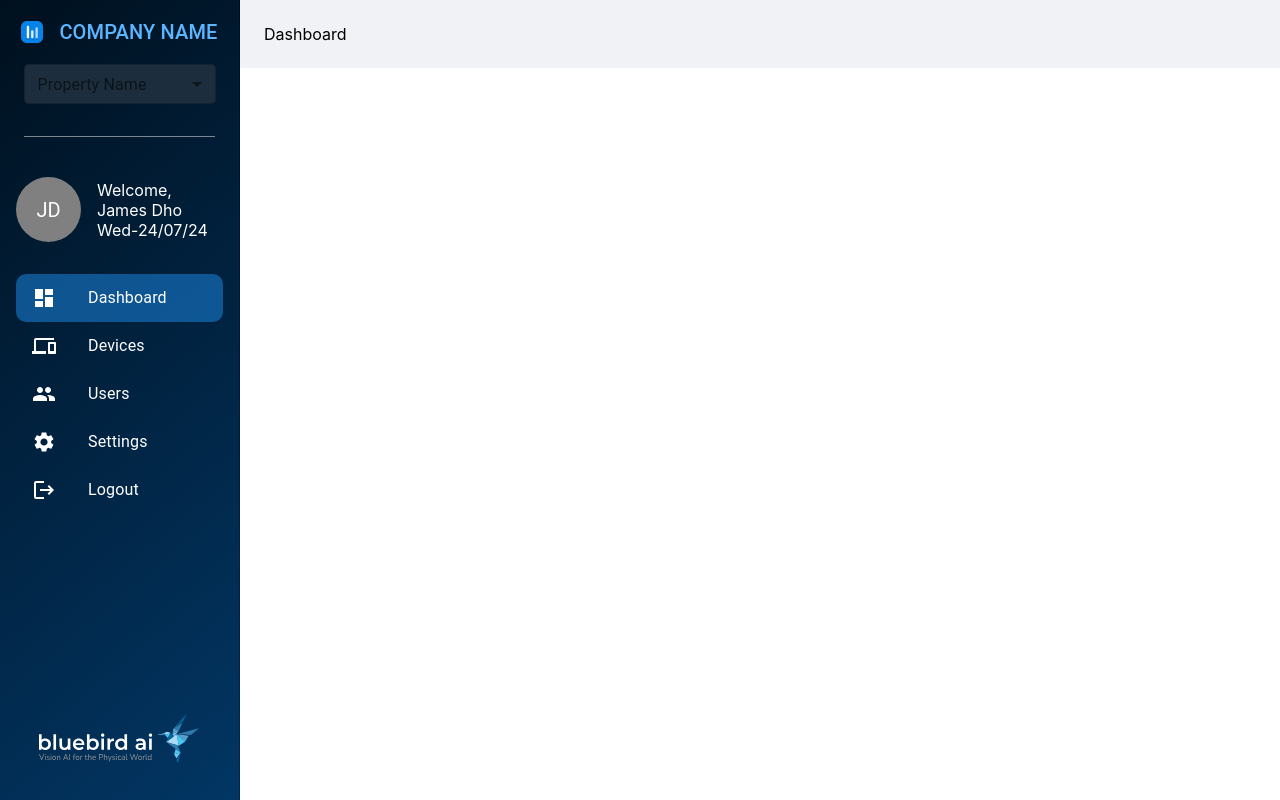
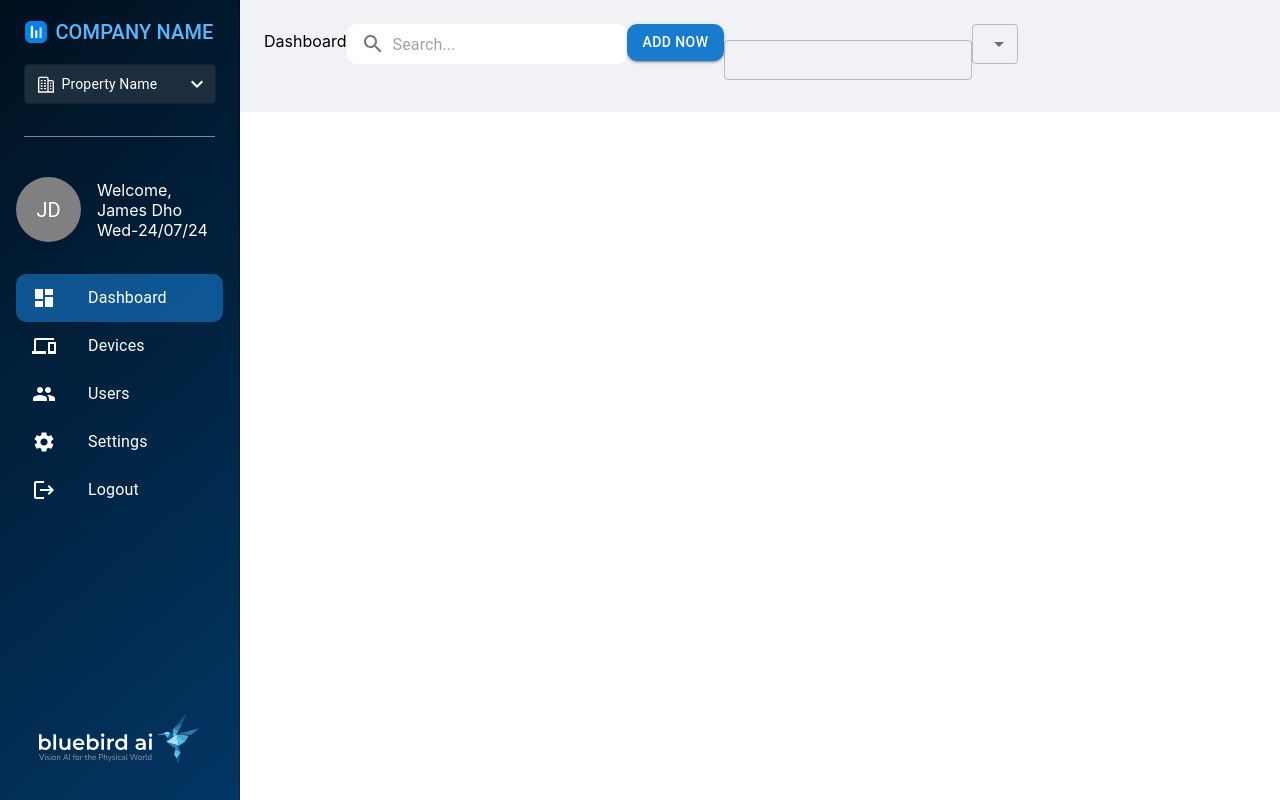
Before and after one commit to Earts-vinay/bluebird, a React (Create React App) app: page / in a window 1280 px wide. Built offline with nearby package versions, Linux system fonts and the light colour scheme.

Commit message:
creating custom fields

```diff
--- a/src/components/Sidenav.jsx
+++ b/src/components/Sidenav.jsx
@@ -1,10 +1,13 @@
 import React, { useState } from 'react';
-import { Drawer, List, ListItem, ListItemIcon, ListItemText, Avatar, Typography, Divider, Box, Menu, MenuItem, FormControl, TextField } from '@mui/material';
+import { Drawer, List, ListItem, ListItemIcon, ListItemText, Avatar, Typography, Divider, Box, Menu, MenuItem, FormControl, TextField, InputAdornment, InputLabel } from '@mui/material';
 import { Dashboard, Devices, People, Settings, Logout } from '@mui/icons-material';
+import KeyboardArrowDownIcon from '@mui/icons-material/KeyboardArrowDown';
 import { Link } from 'react-router-dom';
 import moment from 'moment';
+import CustomSearch from '../utils/CustomSearch';
 
-const Sidebar = () => {
+const Sidenav = () => {
+    const [shrink, setShrink] = useState(false);
     const [anchorEl, setAnchorEl] = useState(null);
     const [activeItem, setActiveItem] = useState('/');
     const open = Boolean(anchorEl);
@@ -48,7 +51,7 @@ const Sidebar = () => {
         >
             <Box sx={{ height: '100%', display: 'flex', flexDirection: 'column' }}>
                 <Box sx={{ position: 'sticky', top: 0, zIndex: 1, py: 1 }}>
-                    <ListItem sx={{ display: "flex", justifyContent: "center", alignItems: "center", color: "#5BB5FF",gap:2 }}>
+                    <ListItem sx={{ display: "flex", justifyContent: "center", alignItems: "center", color: "#5BB5FF", gap: 1 }}>
                         <img src="/assets/icons/companylogo.svg" alt="" />
                         <Typography variant="h6">COMPANY NAME</Typography>
                     </ListItem>
@@ -58,7 +61,12 @@ const Sidebar = () => {
                                 select
                                 size='small'
                                 fullWidth
-                                label="Property Name"
+                                label={
+                                    <Box sx={{ display: 'flex', alignItems: 'center', color: 'white', fontSize: "14px" }}>
+                                        <img src="/assets/icons/propertyicon.svg" alt="" style={{ marginRight: '8px' }} />
+                                        Property Name
+                                    </Box>
+                                }
                                 sx={{
                                     backgroundColor: "#1C2E3D",
                                     color: "white",
@@ -66,7 +74,22 @@ const Sidebar = () => {
                                     '& .MuiInputBase-root': {
                                         color: 'white',
                                     },
+                                    '& .MuiInputLabel-root': {
+                                        color: 'white',
+                                        display: 'flex',
+                                        alignItems: 'center',
+                                    },
+
                                 }}
+                                InputLabelProps={{
+                                    shrink: shrink || false,
+
+                                }}
+                                SelectProps={{
+                                    IconComponent: (props) => <KeyboardArrowDownIcon {...props} style={{ color: 'white' }} />
+                                  }}
+                                onFocus={() => setShrink(true)}
+                                onBlur={(event) => setShrink(event.target.value !== '')}
                             >
                                 <MenuItem value={10}>Ten</MenuItem>
                                 <MenuItem value={20}>Twenty</MenuItem>
@@ -74,7 +97,7 @@ const Sidebar = () => {
                             </TextField>
                         </FormControl>
                     </ListItem>
-                    <Divider sx={{ borderColor: 'rgba(255, 255, 255, 0.48)', mx: 3,mt:3,mb:2 }} />
+                    <Divider sx={{ borderColor: 'rgba(255, 255, 255, 0.48)', mx: 3, mt: 3, mb: 2 }} />
                 </Box>
                 <Box sx={{ flexGrow: 1, overflowY: 'auto' }}>
                     <List>
@@ -138,9 +161,10 @@ const Sidebar = () => {
                         <img src="/assets/logo.svg" alt="Logo" style={{ maxWidth: '100%', maxHeight: '50px' }} />
                     </Box>
                 </Box>
+
             </Box>
         </Drawer>
     );
 };
 
-export default Sidebar;
+export default Sidenav;
--- a/src/pages/Dashboard.jsx
+++ b/src/pages/Dashboard.jsx
@@ -1,8 +1,19 @@
 import React from 'react'
+import CustomSearch from '../utils/CustomSearch'
+import CustomButton from '../utils/CustomButton'
+import CustomTextField from '../utils/CustomTextfield'
+import CustomDropdown from '../utils/CustomDropdown'
+
 
 const Dashboard = () => {
   return (
-    <div>Dashboard</div>
+    <div>Dashboard
+
+<CustomSearch/>
+<CustomButton >Add Now</CustomButton>
+<CustomTextField/>
+<CustomDropdown></CustomDropdown>
+    </div>
   )
 }
 
--- /dev/null
+++ b/src/utils/CustomButton.jsx
@@ -0,0 +1,37 @@
+// src/components/CommonButton.js
+
+import React from 'react';
+import { Button } from '@mui/material';
+
+const CustomButton = ({
+  children,
+  onClick,
+  variant = 'contained',
+  color = 'primary',
+  size = 'medium',
+  disabled = false,
+  startIcon,
+  endIcon,
+  ...props
+}) => {
+  return (
+    <Button
+      onClick={onClick}
+      variant={variant}
+      color={color}
+      size={size}
+      disabled={disabled}
+      startIcon={startIcon}
+      endIcon={endIcon}
+      sx={{
+        backgroundColor: 'rgba(24, 123, 205, 1)',
+       borderRadius:"10px"
+      }}
+      {...props}
+    >
+      {children}
+    </Button>
+  );
+};
+
+export default CustomButton;
--- /dev/null
+++ b/src/utils/CustomDropdown.jsx
@@ -0,0 +1,23 @@
+// DropdownTextField.js
+import React from 'react';
+import { TextField, MenuItem } from '@mui/material';
+
+const DropdownTextField = ({ label, options, value, onChange, helperText, error,children,width }) => {
+  return (
+    <TextField
+      select
+      size='small'
+      sx={{ width:width}}
+      variant="outlined"
+      label={label}
+      value={value}
+      onChange={onChange}
+      helperText={helperText}
+      error={error}
+    >
+      {children}
+    </TextField>
+  );
+};
+
+export default DropdownTextField;
--- /dev/null
+++ b/src/utils/CustomSearch.jsx
@@ -0,0 +1,38 @@
+// src/components/CustomSearch.js
+
+import React from 'react';
+import { TextField, InputAdornment } from '@mui/material';
+import SearchIcon from '@mui/icons-material/Search';
+
+const CustomSearch = ({ value, onChange, placeholder = 'Search...' }) => {
+  return (
+    <TextField
+      value={value}
+      onChange={onChange}
+      placeholder={placeholder}
+      variant="outlined"
+      size='small'
+      InputProps={{
+        startAdornment: (
+          <InputAdornment position="start">
+            <SearchIcon />
+          </InputAdornment>
+        ),
+      }}
+      sx={{
+        borderRadius: '10px',
+        border: 'none',
+        backgroundColor: 'white',
+        '& .MuiOutlinedInput-root': {
+          borderRadius: '10px',
+          backgroundColor: 'white',
+          '& fieldset': {
+            border: 'none',
+          },
+        },
+      }}
+    />
+  );
+};
+
+export default CustomSearch;
--- /dev/null
+++ b/src/utils/CustomTextfield.jsx
@@ -0,0 +1,30 @@
+// src/components/CustomTextField.js
+import React from 'react';
+import TextField from '@mui/material/TextField';
+import PropTypes from 'prop-types';
+
+const CustomTextField = ({ label, value, onChange, placeholder, type , ...props }) => {
+    return (
+        <TextField
+            label={label}
+            size='small'
+            value={value}
+            onChange={onChange}
+            placeholder={placeholder}
+            type={type}
+            variant="outlined"
+            margin="normal"
+            {...props}
+        />
+    );
+};
+
+CustomTextField.propTypes = {
+    label: PropTypes.string.isRequired,
+    value: PropTypes.string,
+    onChange: PropTypes.func,
+    placeholder: PropTypes.string,
+    type: PropTypes.string,
+};
+
+export default CustomTextField;
```
